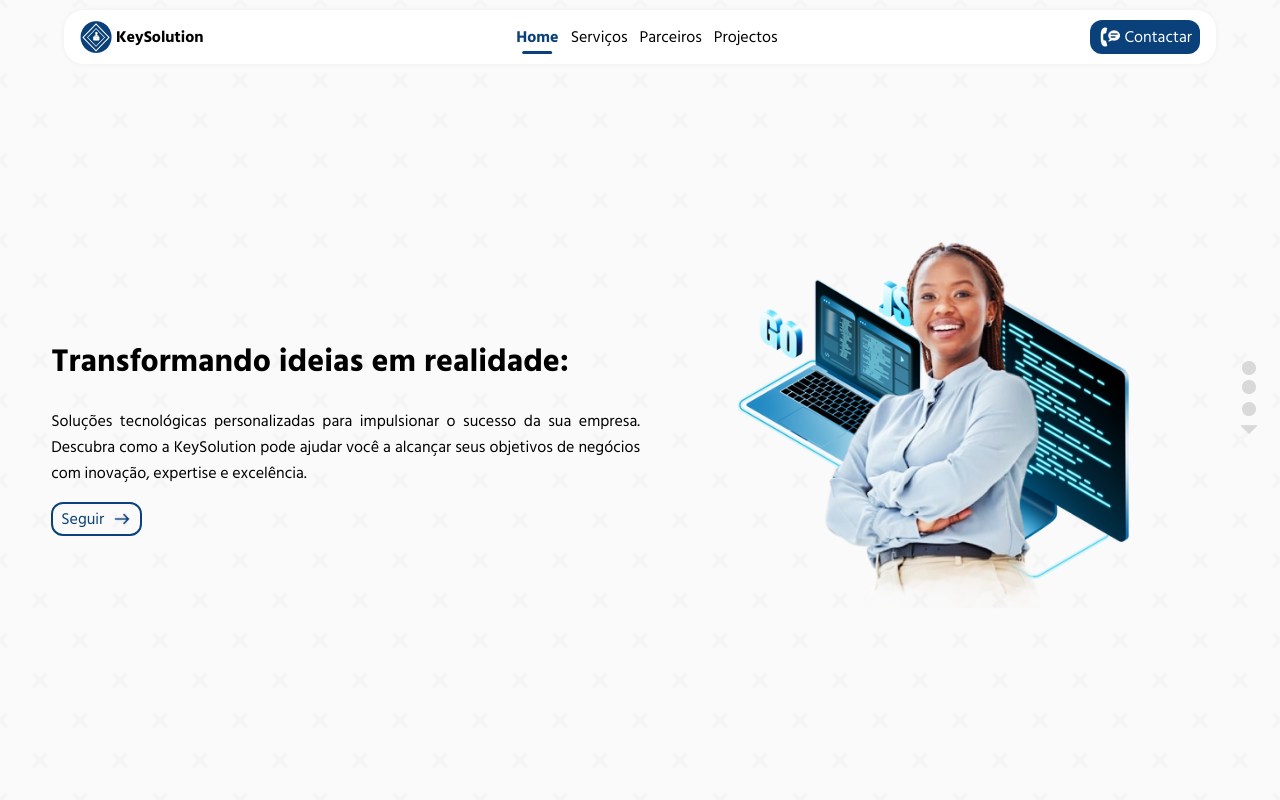
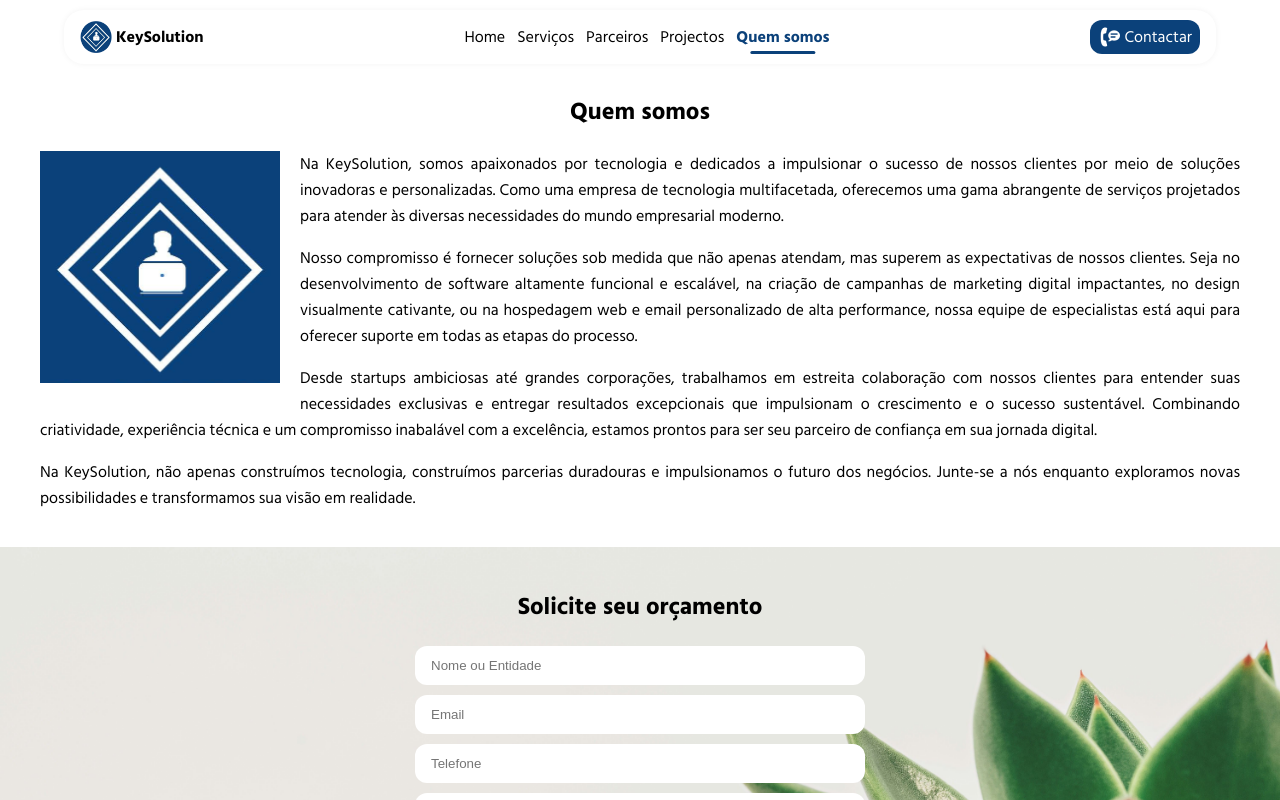
Before and after one commit to solkeyao/solkey-website, a React (Vite) app: page /quem-somos in a window 1280 px wide. Shown: the top 800 px of the page. Built offline with nearby package versions, Linux system fonts and the light colour scheme.

Commit message:
add quem-somos page

```diff
--- a/package.json
+++ b/package.json
@@ -12,7 +12,8 @@
     "@emailjs/browser": "^4.3.3",
     "react": "^18.2.0",
     "react-dom": "^18.2.0",
-    "react-hot-toast": "^2.4.1"
+    "react-hot-toast": "^2.4.1",
+    "react-router-dom": "^6.22.3"
   },
   "devDependencies": {
     "@types/react": "^18.2.56",
--- a/src/App.jsx
+++ /dev/null
@@ -1,25 +0,0 @@
-import Header from "./components/header";
-import QuemSomos from "./components/quem-somos";
-import Servicos from "./components/servicos";
-import Parcerios from "./components/parceiros";
-import Projectos from "./components/projectos";
-import Contactar from "./components/contactar";
-import Footer from "./components/footer";
-import { Toaster } from "react-hot-toast";
-
-export default function App(){
-    return (
-        <>
-          <Toaster />
-          <Header />
-          {/*
-          <QuemSomos />
-    */}
-          <Servicos />
-          <Parcerios />
-          <Projectos />
-          <Contactar />
-          <Footer />
-        </>
-    );
-}
--- a/src/components/header/index.jsx
+++ b/src/components/header/index.jsx
@@ -1,10 +1,9 @@
-import Navbar from "../navbar";
 import './index.css';
 
-export default function Header(){
+export default function Header({navbar=''}){
     return (
         <header className="header">
-            <Navbar />
+            {navbar}
             <div className="header_main">
                 <div className="header_content">
                     <h1>
--- a/src/components/navbar/index.jsx
+++ b/src/components/navbar/index.jsx
@@ -1,90 +1,111 @@
 import { useEffect, useState } from "react";
 import './index.css';
+import { NavLink, useLocation } from "react-router-dom";
 
-export default function Navbar(){
-    const [currentSection, setCurrentSection] = useState(0);
+export default function Navbar({ startSection = 0 }) {
+    const [currentSection, setCurrentSection] = useState(startSection);
     const [showNavLinks, setShowNavLinks] = useState(false);
 
-    function activeNavLink(id){
+    const {  hash } = useLocation();
+
+    function activeNavLink(id) {
         setCurrentSection(id);
         setShowNavLinks(false);
     }
 
-    function toogleNavMenu(ev){
+    function toogleNavMenu(ev) {
         ev.stopPropagation();
         setShowNavLinks(!showNavLinks);
     }
 
 
-    useEffect(()=>{
-        document.body.addEventListener('click', ()=>{
+    useEffect(() => {
+        document.body.addEventListener('click', () => {
             setShowNavLinks(false);
         });
+
+        const h = hash.replace('#', '');
+        switch(h){
+            case 'servicos':
+                setCurrentSection(1)
+                break;
+            case 'parceiros':
+                setCurrentSection(2);
+                break;
+            case 'projectos':
+                setCurrentSection(3);
+                break;
+        }
+        if(h != ''){
+            const element = document.getElementById(h);
+            if (element) {
+              element.scrollIntoView();
+            }
+        }
+
+
     }, []);
     return (
         <nav className="navbar">
             <a className="nav_logo" href="/#">
-                        <img width='32px'  src="/assets/keysolution_icon.png" alt="Keysolution icon" />
+                <img width='32px' src="/assets/keysolution_icon.png" alt="Keysolution icon" />
                 KeySolution
             </a>
 
-                    <ul className={"nav_links "+ (showNavLinks ? 'nav_links_show': '')}>
+            <ul className={"nav_links " + (showNavLinks ? 'nav_links_show' : '')}>
                 <li className={"nav_link " +
-                        (currentSection == 0 ?  'nav_link_active' : '')} onClick={
-                            (ev)=>{
+                    (currentSection == 0 ? 'nav_link_active' : '')} onClick={
+                        (ev) => {
                             ev.stopPropagation();
                             activeNavLink(0)
                         }
                     }>
                     <a href="/#">Home</a>
                 </li>
-                        {/*
+
+
+
+
                 <li className={"nav_link " +
-                        (currentSection == 1 ?  'nav_link_active' : '')} onClick={
-                            (ev)=>{
+                    (currentSection == 1 ? 'nav_link_active' : '')} onClick={
+                        (ev) => {
                             ev.stopPropagation();
                             activeNavLink(1)
-                            }
-                        }>
-                            <a href="/#quem-somos">Quem somos</a>
-                        </li>
-
-                         */}
-                        <li className={"nav_link " +
-                        (currentSection == 2 ?  'nav_link_active' : '')} onClick={
-                            (ev)=>{
-                                ev.stopPropagation();
-                                activeNavLink(2)
                         }
                     }>
                     <a href="/#servicos">Serviços</a>
                 </li>
                 <li className={"nav_link " +
-                        (currentSection == 3 ?  'nav_link_active' : '')} onClick={
-                            (ev)=>{
+                    (currentSection == 2 ? 'nav_link_active' : '')} onClick={
+                        (ev) => {
                             ev.stopPropagation();
-                                activeNavLink(3)
+                            activeNavLink(2)
                         }
                     }>
                     <a href="/#parceiros">Parceiros</a>
                 </li>
                 <li className={"nav_link " +
-                        (currentSection == 4 ?  'nav_link_active' : '')}
+                    (currentSection == 3 ? 'nav_link_active' : '')}
                     onClick={
-                            (ev)=>{
+                        (ev) => {
                             ev.stopPropagation();
-                                activeNavLink(4)
+                            activeNavLink(3)
                         }
                     }>
                     <a href="/#projectos">Projectos</a>
                 </li>
+
+                <li className={"nav_link " +
+                    (currentSection == 4 ? 'nav_link_active' : '')}>
+                    <NavLink to="/quem-somos">Quem somos</NavLink>
+                </li>
             </ul>
             <button className="nav_menu" onClick={toogleNavMenu}>
-                        <img  width='24px' src="/assets/icon_menu.png" alt="Icon Menu" />
+                <img width='24px' src="/assets/icon_menu.png" alt="Icon Menu" />
             </button>
 
             <div className="nav_right">
-                        <a className="btn_contactar"  href="/#contactar">
+                <a className="btn_contactar" href="/#contactar">
                     <img src="/assets/icon_phone.png" alt="Phone Icon" />
                     Contactar
                 </a>
--- a/src/main.jsx
+++ b/src/main.jsx
@@ -1,8 +1,27 @@
 import React from 'react'
 import ReactDOM from 'react-dom/client';
-import App from './App';
+import Home from './pages/home';
+import QuemSomos from './pages/quem-somos';
 import './index.css'
 
+import {
+    createBrowserRouter,
+    RouterProvider,
+  } from "react-router-dom";
+
+  const router = createBrowserRouter([
+  {
+    path: "/",
+    element:  <Home />,
+  },
+
+  {
+    path: "/quem-somos",
+    element:  <QuemSomos />,
+  },
+]);
+
 ReactDOM.createRoot(document.getElementById('root')).render(
-    <App />
+
+    <RouterProvider router={router} />
 );
--- /dev/null
+++ b/src/pages/home.jsx
@@ -0,0 +1,26 @@
+import Header from "../components/header";
+import QuemSomos from "../components/quem-somos";
+import Servicos from "../components/servicos";
+import Parcerios from "../components/parceiros";
+import Projectos from "../components/projectos";
+import Contactar from "../components/contactar";
+import Footer from "../components/footer";
+import { Toaster } from "react-hot-toast";
+import Navbar from "../components/navbar";
+
+export default function App(){
+    return (
+        <>
+          <Toaster />
+          <Header navbar={<Navbar  />} />
+          {/*
+          <QuemSomos />
+    */}
+          <Servicos />
+          <Parcerios />
+          <Projectos />
+          <Contactar />
+          <Footer />
+        </>
+    );
+}
--- /dev/null
+++ b/src/pages/quem-somos.jsx
@@ -0,0 +1,22 @@
+import QuemSomos from "../components/quem-somos";
+import Contactar from "../components/contactar";
+import Footer from "../components/footer";
+import { Toaster } from "react-hot-toast";
+import Navbar from "../components/navbar";
+
+
+export default function App(){
+    return (
+        <>
+          <Toaster />
+          <Navbar startSection={4} />
+          <br></br>
+          <br></br>
+
+          <QuemSomos />
+
+          <Contactar />
+          <Footer />
+        </>
+    );
+}
```
Lines whose indentation alone changed are shown as unchanged.
